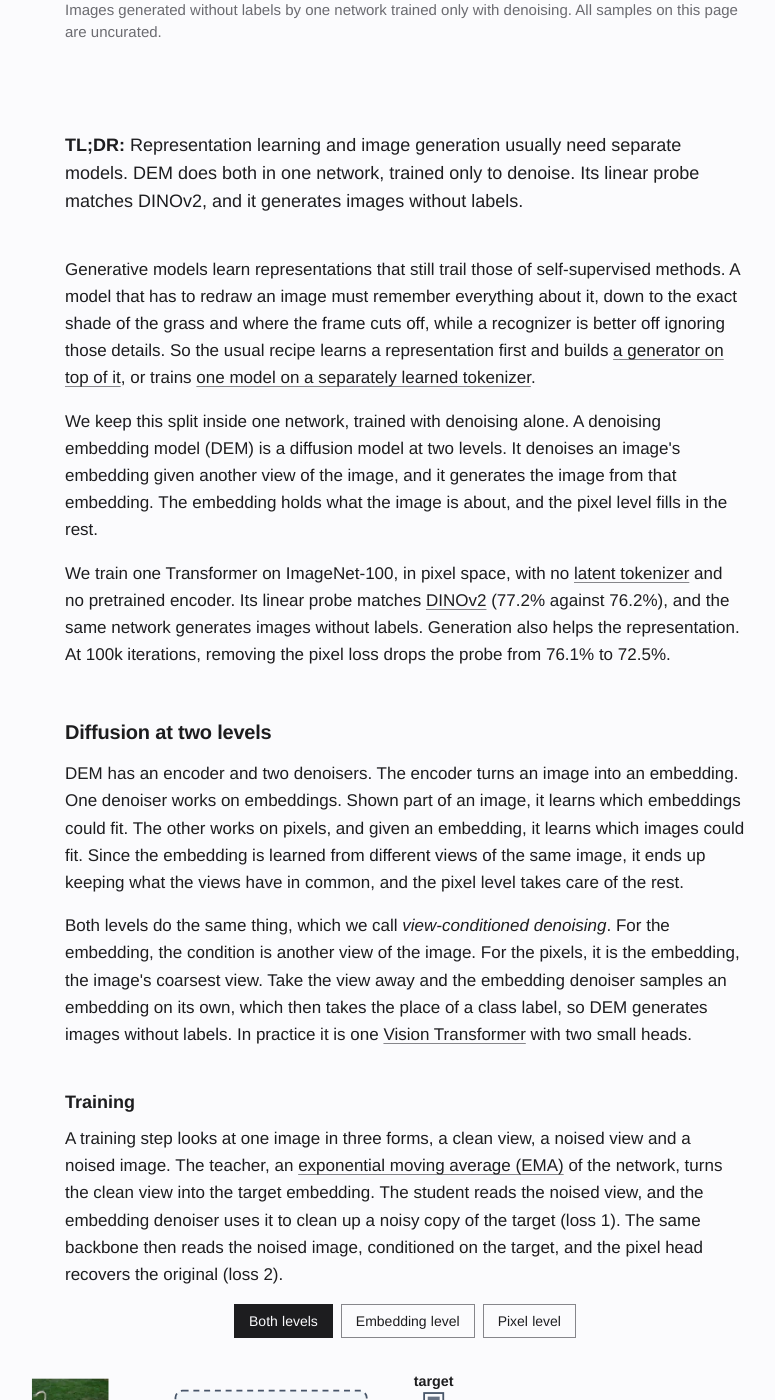
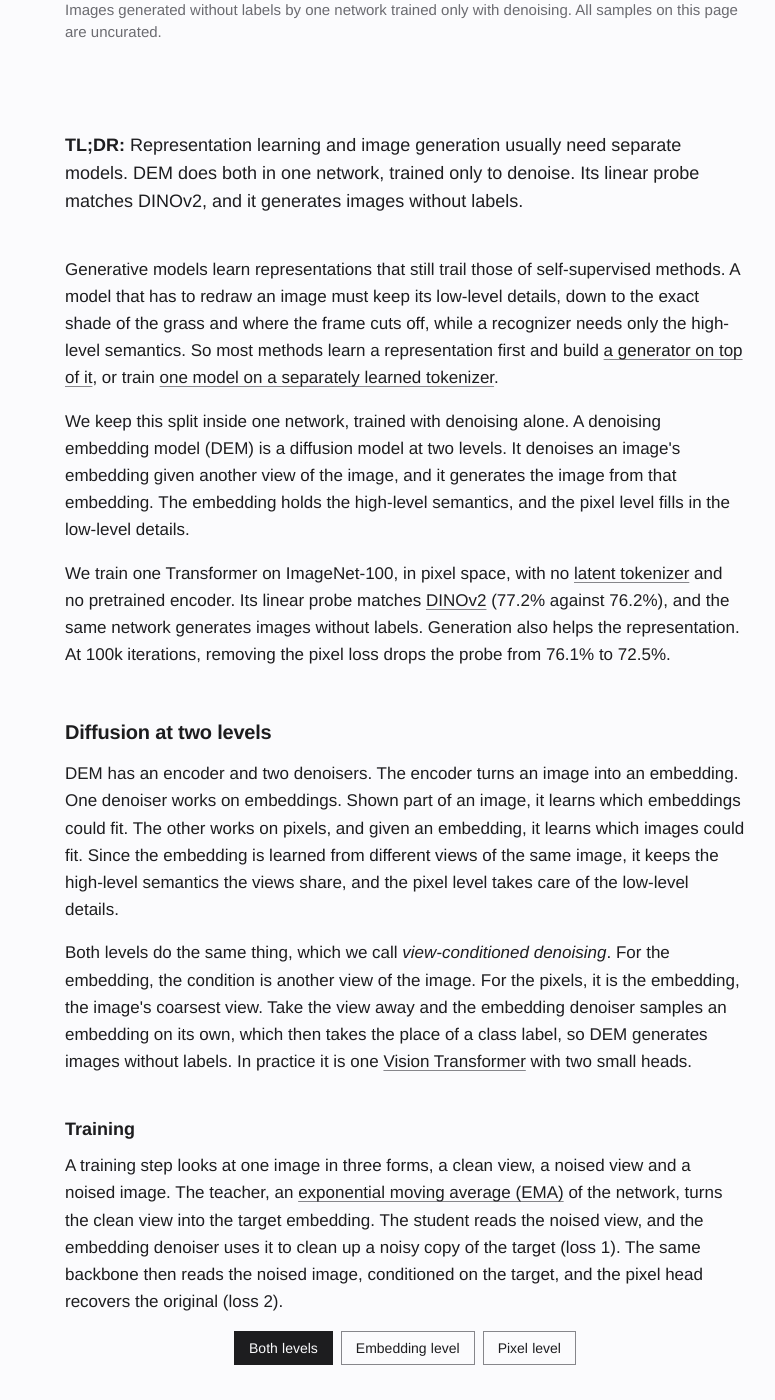
Before and after one commit to rabiulcste/rabiulcste.github.io, a Jekyll site: the page built from dem-denoising-embeddings/index.html, in a window 1280 px wide and 1400 px high, scrolled down 982 px. Shown: the whole window, without its empty margins (235-1010 px from the left). Built offline with Jekyll 4.4.1, drawn with Linux system fonts in a browser that asks for light colours; some of the changed text lies outside the part shown.

Commit message:
DEM page: high-level semantics, low-level details

```diff
--- a/dem-denoising-embeddings/index.html
+++ b/dem-denoising-embeddings/index.html
@@ -3,7 +3,7 @@ layout: project
 title: "Denoising Embedding Models Are Generative Self-Supervised Learners"
 seo_title: "DEM: Denoising Embedding Models Are Generative Self-Supervised Learners"
 description: "DEM is one network, trained by denoising alone, that learns visual representations and generates images without labels. Its linear probe matches DINOv2 on ImageNet-100 (77.2% against 76.2%)."
-abstract: "Representations learned by generative models still trail those of self-supervised methods, since a representation trained to reproduce an image also carries its stochastic details. A denoising embedding model (DEM) separates the two within one network, trained by denoising alone. It is a diffusion model at two levels. It denoises an image's embedding given another view of the image, and it generates the image from that embedding, with asymmetric noise schedules for the two levels. Joint-embedding self-supervised prediction is its full-noise special case, and DEM can also be read as a diffusion autoencoder and as REPA with its own EMA teacher. On ImageNet-100 at 64x64, its linear probe matches DINOv2 (77.2% against 76.2%), although its k-NN accuracy is lower (69.9% against 74.7%), and it generates images without labels at FID-50k 19.5 with one network, against 12.3 for RCG, which trains three separate models."
+abstract: "Representations learned by generative models still trail those of self-supervised methods, since a representation trained to reproduce an image also carries its low-level details. A denoising embedding model (DEM) separates the two within one network, trained by denoising alone. It is a diffusion model at two levels. It denoises an image's embedding given another view of the image, and it generates the image from that embedding, with asymmetric noise schedules for the two levels. Joint-embedding self-supervised prediction is its full-noise special case, and DEM can also be read as a diffusion autoencoder and as REPA with its own EMA teacher. On ImageNet-100 at 64x64, its linear probe matches DINOv2 (77.2% against 76.2%), although its k-NN accuracy is lower (69.9% against 74.7%), and it generates images without labels at FID-50k 19.5 with one network, against 12.3 for RCG, which trains three separate models."
 keywords: ["DEM", "denoising embedding model", "self-supervised learning", "representation learning", "visual representation learning", "diffusion models", "diffusion models as representation learners", "representation alignment", "REPA", "unified representation learning and generation", "unified understanding and generation", "joint-embedding", "JEPA", "I-JEPA", "DINOv2", "DINO", "linear probe", "representation generation", "RCG", "unconditional image generation", "generation without labels", "latent diffusion", "diffusion transformer", "ImageNet", "diffusion autoencoder", "Diff-AE", "asymmetric noise schedules", "view-conditioned denoising", "noise-map views", "REPA without an external encoder"]
 authors:
   - name: Rabiul Awal
@@ -249,14 +249,14 @@ bibtex: |
     <p class="tldr"><strong>TL;DR:</strong> Representation learning and image generation usually need separate models. DEM does both in one network, trained only to denoise. Its linear probe matches DINOv2, and it generates images without labels.</p>
 </section>
 <section class="intro">
-    <p>Generative models learn representations that still trail those of self-supervised methods. A model that has to redraw an image must remember everything about it, down to the exact shade of the grass and where the frame cuts off, while a recognizer is better off ignoring those details. So the usual recipe learns a representation first and builds <a href="https://arxiv.org/abs/2312.03701">a generator on top of it</a>, or trains <a href="https://arxiv.org/abs/2211.09117">one model on a separately learned tokenizer</a>.</p>
-    <p>We keep this split inside one network, trained with denoising alone. A denoising embedding model (DEM) is a diffusion model at two levels. It denoises an image's embedding given another view of the image, and it generates the image from that embedding. The embedding holds what the image is about, and the pixel level fills in the rest.</p>
+    <p>Generative models learn representations that still trail those of self-supervised methods. A model that has to redraw an image must keep its low-level details, down to the exact shade of the grass and where the frame cuts off, while a recognizer needs only the high-level semantics. So most methods learn a representation first and build <a href="https://arxiv.org/abs/2312.03701">a generator on top of it</a>, or train <a href="https://arxiv.org/abs/2211.09117">one model on a separately learned tokenizer</a>.</p>
+    <p>We keep this split inside one network, trained with denoising alone. A denoising embedding model (DEM) is a diffusion model at two levels. It denoises an image's embedding given another view of the image, and it generates the image from that embedding. The embedding holds the high-level semantics, and the pixel level fills in the low-level details.</p>
     <p>We train one Transformer on ImageNet-100, in pixel space, with no <a href="https://arxiv.org/abs/2112.10752">latent tokenizer</a> and no pretrained encoder. Its linear probe matches <a href="https://arxiv.org/abs/2304.07193">DINOv2</a> (77.2% against 76.2%), and the same network generates images without labels. Generation also helps the representation. At 100k iterations, removing the pixel loss drops the probe from 76.1% to 72.5%.</p>
 </section>
 
 <section id="method">
     <h2>Diffusion at two levels</h2>
-    <p>DEM has an encoder and two denoisers. The encoder turns an image into an embedding. One denoiser works on embeddings. Shown part of an image, it learns which embeddings could fit. The other works on pixels, and given an embedding, it learns which images could fit. Since the embedding is learned from different views of the same image, it ends up keeping what the views have in common, and the pixel level takes care of the rest.</p>
+    <p>DEM has an encoder and two denoisers. The encoder turns an image into an embedding. One denoiser works on embeddings. Shown part of an image, it learns which embeddings could fit. The other works on pixels, and given an embedding, it learns which images could fit. Since the embedding is learned from different views of the same image, it keeps the high-level semantics the views share, and the pixel level takes care of the low-level details.</p>
     <p>Both levels do the same thing, which we call <em>view-conditioned denoising</em>. For the embedding, the condition is another view of the image. For the pixels, it is the embedding, the image's coarsest view. Take the view away and the embedding denoiser samples an embedding on its own, which then takes the place of a class label, so DEM generates images without labels. In practice it is one <a href="https://arxiv.org/abs/2010.11929">Vision Transformer</a> with two small heads.</p>
     <h3>Training</h3>
     <p>A training step looks at one image in three forms, a clean view, a noised view and a noised image. The teacher, an <a href="https://arxiv.org/abs/2104.14294">exponential moving average (EMA)</a> of the network, turns the clean view into the target embedding. The student reads the noised view, and the embedding denoiser uses it to clean up a noisy copy of the target (loss 1). The same backbone then reads the noised image, conditioned on the target, and the pixel head recovers the original (loss 2).</p>
@@ -447,7 +447,7 @@ bibtex: |
 
 <section id="schedules">
     <h2>Asymmetric noise schedules</h2>
-    <p>The two levels see very different amounts of noise. Embeddings are denoised mostly near full noise (median 0.95), which is close to plain SSL prediction and is where the semantics get learned. Pixels are trained lower (median 0.69), the range where the fine details are drawn.</p>
+    <p>The two levels see very different amounts of noise. Embeddings are denoised mostly near full noise (median 0.95), which is close to plain SSL prediction and is where the high-level semantics are learned. Pixels are trained lower (median 0.69), where the low-level details are drawn.</p>
     <figure class="dem-fig"><svg class="dem-svg dem-fit" viewBox="0 0 480 224" role="img" aria-labelledby="sch-t">
 <title id="sch-t">Two logit-normal noise schedules on an axis from clean to full noise. The embedding level has median 0.95 and sits close to full noise. The pixel level has median 0.69. Each curve is scaled to its own peak.</title>
 <defs><linearGradient id="nz" x1="0" x2="1"><stop offset="0" class="nz0"/><stop offset="1" class="nz1"/></linearGradient></defs>
@@ -456,9 +456,9 @@ bibtex: |
 <line class="mdn emb" x1="447.0" x2="447.0" y1="170.0" y2="44"/>
 <line class="mdn pix" x1="327.4" x2="327.4" y1="170.0" y2="60"/>
 <text class="sch-t emb" x="447.0" y="18" text-anchor="end">Embedding, median 0.95</text>
-<text class="lb" x="447.0" y="36" text-anchor="end">where semantics are learned</text>
+<text class="lb" x="447.0" y="36" text-anchor="end">high-level semantics</text>
 <text class="sch-t pix" x="203.2" y="88" text-anchor="end">Pixels, median 0.69</text>
-<text class="lb" x="203.2" y="106" text-anchor="end">where details are drawn</text>
+<text class="lb" x="203.2" y="106" text-anchor="end">low-level details</text>
 <rect x="10.0" y="178" width="460.0" height="8" fill="url(#nz)"/>
 <text class="lb" x="10.0" y="208">clean</text>
 <text class="lb" x="470.0" y="208" text-anchor="end">full noise</text>
@@ -567,7 +567,7 @@ bibtex: |
 
 <section id="one-embedding">
     <h2>One embedding, many images</h2>
-    <p>The embedding decides what is in the picture. Keep it fixed, resample the pixels with fresh noise, and you get the same content with different details.</p>
+    <p>The embedding decides what is in the picture. Keep it fixed, resample the pixels with fresh noise, and you get the same high-level semantics with new low-level details.</p>
     <figure class="dem-fig">
         <div class="dem-media wide dem-pair">
             <div><img src="same_embedding.webp" width="656" height="392" alt="Three rows of five generated images. Images in a row share content and differ in detail." loading="lazy"><p>Each row uses one sampled embedding with different pixel noise.</p></div>
--- a/llms.txt
+++ b/llms.txt
@@ -14,7 +14,7 @@ This file summarizes the site for language models and AI agents. Each project pa
 ## Projects
 
 - [One Flow Transformer for Imagination and Control (DRIFT)]({{ site.url }}/drift-world-model/): An online RL agent whose world model and policy share one Flow Transformer backbone, trained from scratch with no expert data. The actor-critic learns in imagination on the backbone's own features. A reconstruction-free next-latent prediction objective makes those features useful for control, and shortcut flow matching imagines each frame in one denoising step, using 33x fewer FLOPs per imagined transition than prior diffusion agents. Outperforms diffusion and flow baselines on Craftium and Crafter and is competitive on Atari 100k. Authors: Rabiul Awal, Jinseong Jeong, Ankur Sikarwar, Parisa Kordjamshidi, Andrii Zadaianchuk, Sai Rajeswar, Paul Hongsuck Seo, Aishwarya Agrawal. Under review, 2026. Topics: world models, diffusion world models, model-based reinforcement learning, sample-efficient RL, learning in imagination, self-predictive representations, flow matching, one-step diffusion; compared with DIAMOND and DreamerV3.
-- [Denoising Embedding Models Are Generative Self-Supervised Learners (DEM)]({{ site.url }}/dem-denoising-embeddings/): A representation trained to reproduce an image also carries its stochastic details, so representation learning and generation usually need separate models. DEM separates the two within one network trained by denoising alone. It is a diffusion model at two levels, denoising the embedding of an image given another view and generating the image from that embedding, with asymmetric noise schedules. It can be read three ways: joint-embedding self-supervised prediction is its full-noise special case, it is a diffusion autoencoder (the embedding holds content and the pixel noise holds details), and it is like REPA with its own EMA teacher instead of a frozen pretrained encoder. On ImageNet-100 at 64x64, its linear probe matches DINOv2 at the same training length (77.2% against 76.2%), while its k-NN accuracy is lower (69.9% against 74.7%), and it generates without labels at FID-50k 19.5 with one network, against 12.3 for RCG, which trains three separate models. Rabiul Awal, work in progress, 2026. Topics: self-supervised learning, visual representation learning, diffusion models as representation learners, diffusion autoencoders, representation alignment (REPA), JEPA, DINOv2, unified representation learning and generation, unconditional image generation.
+- [Denoising Embedding Models Are Generative Self-Supervised Learners (DEM)]({{ site.url }}/dem-denoising-embeddings/): A representation trained to reproduce an image also carries its low-level details, so representation learning and generation usually need separate models. DEM separates the two within one network trained by denoising alone. It is a diffusion model at two levels, denoising the embedding of an image given another view and generating the image from that embedding, with asymmetric noise schedules. It can be read three ways: joint-embedding self-supervised prediction is its full-noise special case, it is a diffusion autoencoder (the embedding holds content and the pixel noise holds details), and it is like REPA with its own EMA teacher instead of a frozen pretrained encoder. On ImageNet-100 at 64x64, its linear probe matches DINOv2 at the same training length (77.2% against 76.2%), while its k-NN accuracy is lower (69.9% against 74.7%), and it generates without labels at FID-50k 19.5 with one network, against 12.3 for RCG, which trains three separate models. Rabiul Awal, work in progress, 2026. Topics: self-supervised learning, visual representation learning, diffusion models as representation learners, diffusion autoencoders, representation alignment (REPA), JEPA, DINOv2, unified representation learning and generation, unconditional image generation.
 - [A Self-Supervised Free Lunch for Flow Map Training (iFeCo)]({{ site.url }}/ifeco-flow-maps/): Flow-map training already evaluates a teacher on a cleaner view to build its target. iFeCo adds one consistency loss: early features of the noisier view predict the teacher's deep features of the cleaner view, with no external encoder and no extra forward pass. In preliminary ImageNet 256 results (1-step FID), it reaches the baseline's final FID 1.3 to 3.0 times sooner in five of six settings, for example 36.95 to 27.72 on Shortcut DiT-B/2 at 1.2M steps. Rabiul Awal, work in progress, 2026. Topics: flow maps, one-step and few-step diffusion, MeanFlow, shortcut models, Lagrangian self-distillation (LSD), consistency models, diffusion distillation, self-distillation, representation alignment (REPA) without an external encoder.
 
 ## Selected publications
```
